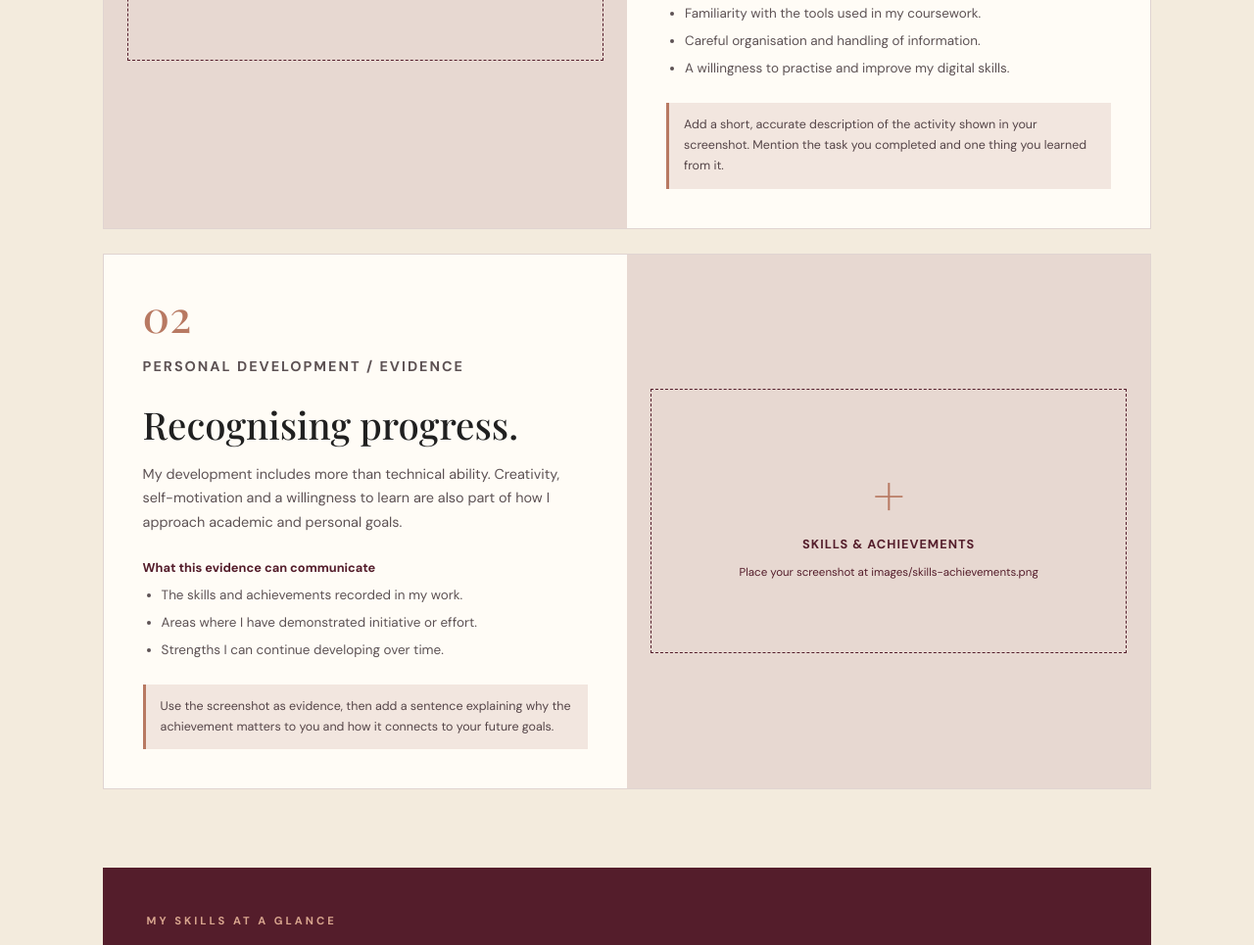
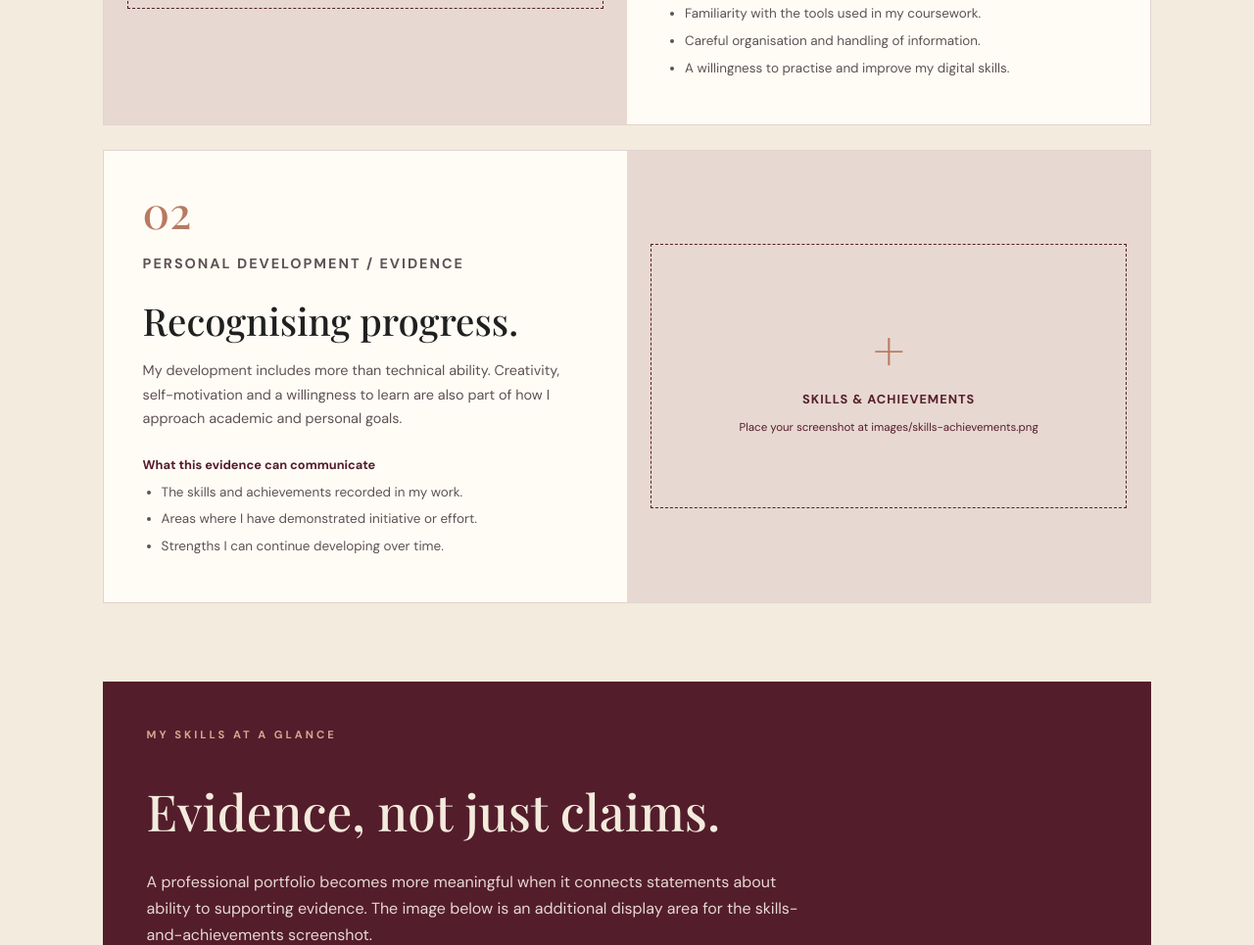
Before and after one commit to rethabilemenyatso/digital-portfolio, a plain HTML site: page skills-projects.html in a window 1280 px wide. Shown: the part 2636-3601 px from the top of the page at 98% size. Drawn offline with nearby package versions, Linux system fonts and the light colour scheme.

Commit message:
Update skills-projects.html

```diff
--- a/skills-projects.html
+++ b/skills-projects.html
@@ -824,11 +824,7 @@ main {
                     <li>A willingness to practise and improve my digital skills.</li>
                 </ul>
 
-                <div class="project-note">
-                    Add a short, accurate description of the activity shown
-                    in your screenshot. Mention the task you completed and
-                    one thing you learned from it.
-                </div>
+
             </div>
         </article>
 
@@ -866,11 +862,6 @@ main {
                     <li>Strengths I can continue developing over time.</li>
                 </ul>
 
-                <div class="project-note">
-                    Use the screenshot as evidence, then add a sentence
-                    explaining why the achievement matters to you and how
-                    it connects to your future goals.
-                </div>
             </div>
         </article>
     </section>
```
